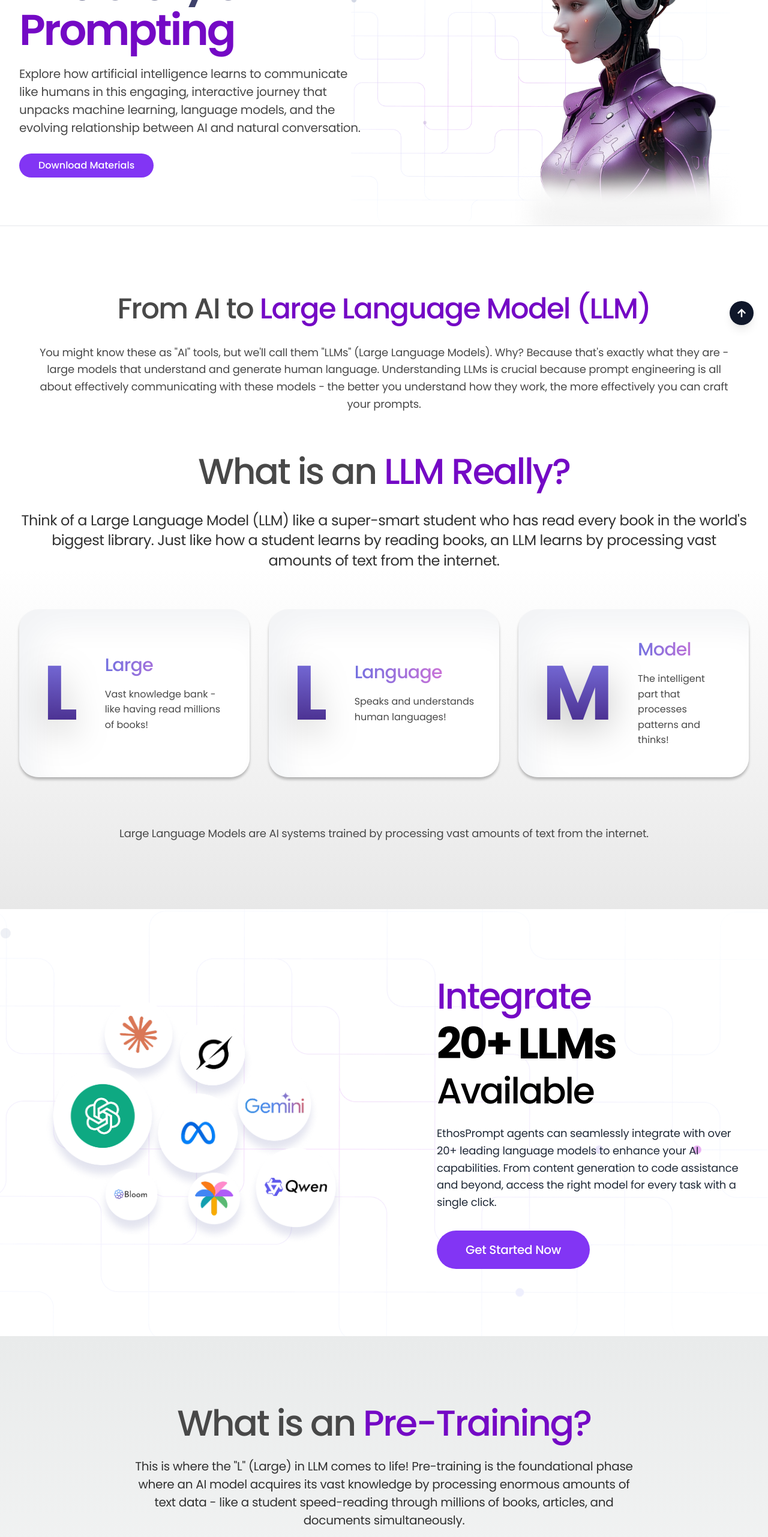
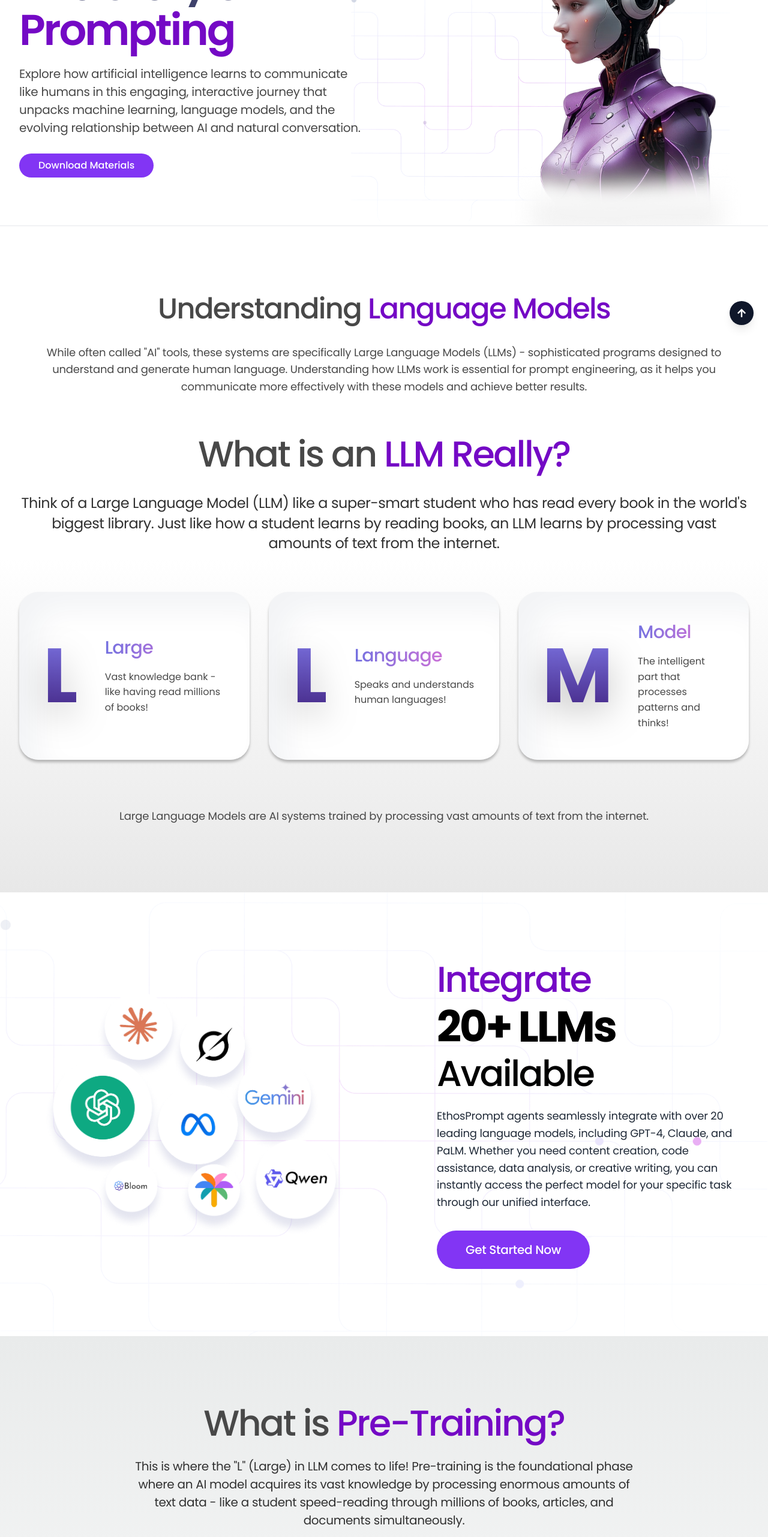
Before and after one commit to Uththunga/ethos-prompt-UI, a React (Vite) app: page /basics in a window 1280 px wide. Shown: the part 234-2797 px from the top of the page at 60% size. Built offline with nearby package versions, Linux system fonts and the light colour scheme; a web font is replaced by a local one.

Commit message:
Refactor code structure for improved readability and maintainability

```diff
--- a/client/pages/Basics.tsx
+++ b/client/pages/Basics.tsx
@@ -2,6 +2,7 @@ import { Navigation } from "@/components/Navigation";
 import { Footer } from "@/components/Footer";
 import { Button } from "@/components/ui/button";
 import { LearningMaterialSection } from "@/components/LearningMaterialSection";
+import { Link } from "react-router-dom";
 
 export const Basics = () => {
   // For assets in the public directory, we should use the Vite base URL
@@ -66,12 +67,12 @@ export const Basics = () => {
             {/* Section Title */}
             <header className="text-center mb-12 lg:mb-16">
               <h2 id="ai-to-llm-heading" className="text-xl sm:text-2xl md:text-3xl lg:text-4xl xl:text-5xl font-medium leading-tight tracking-tight mb-6 lg:mb-8">
-                <span className="text-ethos-gray">From AI to </span>
-                <span className="text-ethos-purple">Large Language Model (LLM)</span>
+                <span className="text-ethos-gray">Understanding </span>
+                <span className="text-ethos-purple">Language Models</span>
               </h2>
 
               <p className="text-ethos-gray text-xs sm:text-sm md:text-base lg:text-lg font-normal leading-relaxed tracking-tight max-w-6xl mx-auto">
-                You might know these as "AI" tools, but we'll call them "LLMs" (Large Language Models). Why? Because that's exactly what they are - large models that understand and generate human language. Understanding LLMs is crucial because prompt engineering is all about effectively communicating with these models - the better you understand how they work, the more effectively you can craft your prompts.
+                While often called "AI" tools, these systems are specifically Large Language Models (LLMs) - sophisticated programs designed to understand and generate human language. Understanding how LLMs work is essential for prompt engineering, as it helps you communicate more effectively with these models and achieve better results.
               </p>
             </header>
 
@@ -190,7 +191,7 @@ export const Basics = () => {
                 </header>
 
                 <p className="text-gray-800 text-sm sm:text-base lg:text-lg font-normal leading-relaxed tracking-tight max-w-4xl mx-auto lg:mx-0">
-                  EthosPrompt agents can seamlessly integrate with over 20+ leading language models to enhance your AI capabilities. From content generation to code assistance and beyond, access the right model for every task with a single click.
+                  EthosPrompt agents seamlessly integrate with over 20 leading language models, including GPT-4, Claude, and PaLM. Whether you need content creation, code assistance, data analysis, or creative writing, you can instantly access the perfect model for your specific task through our unified interface.
                 </p>
 
                 <div className="pt-2">
@@ -213,7 +214,7 @@ export const Basics = () => {
               {/* Pre-Training */}
               <div>
                 <h3 className="text-2xl sm:text-3xl md:text-4xl lg:text-5xl xl:text-6xl font-medium leading-tight tracking-tight mb-4 lg:mb-6">
-                  <span className="text-ethos-gray">What is an </span>
+                  <span className="text-ethos-gray">What is </span>
                   <span className="text-ethos-purple">Pre-Training?</span>
                 </h3>
                 <p className="text-[#313131] text-sm sm:text-base md:text-lg lg:text-xl font-normal leading-relaxed tracking-tight">
@@ -224,8 +225,8 @@ export const Basics = () => {
               {/* Fine-Tuning */}
               <div>
                 <h3 className="text-2xl sm:text-3xl md:text-4xl lg:text-5xl xl:text-6xl font-medium leading-tight tracking-tight mb-4 lg:mb-6">
-                  <span className="text-ethos-gray">What is an </span>
-                  <span className="text-ethos-purple">Fine tuning?</span>
+                  <span className="text-ethos-gray">What is </span>
+                  <span className="text-ethos-purple">Fine-Tuning?</span>
                 </h3>
                 <p className="text-[#313131] text-sm sm:text-base md:text-lg lg:text-xl font-normal leading-relaxed tracking-tight">
                   This is where the "M" (Model) in LLM truly comes to life! While pre-training provides vast knowledge, fine-tuning transforms this raw knowledge into sophisticated thinking and decision-making abilities - it's like transforming a medical student who has memorized textbooks into a skilled doctor who can diagnose and treat patients effectively.
@@ -247,6 +248,31 @@ export const Basics = () => {
         </div>
       </section>
 
+      {/* Next Steps - Advanced Techniques Section */}
+      <section className="bg-gradient-to-b from-[#E9EBEB] to-white py-16 md:py-20 lg:py-24 xl:py-28 relative">
+        <div className="max-w-7xl mx-auto px-4 sm:px-6 lg:px-8">
+          <div className="text-center space-y-6 md:space-y-8 lg:space-y-10">
+            <h2 className="text-2xl sm:text-3xl md:text-4xl lg:text-5xl xl:text-6xl font-medium leading-tight tracking-tight">
+              <span className="text-ethos-gray">Ready for </span>
+              <span className="text-ethos-purple">Advanced Techniques?</span>
+            </h2>
+
+            <p className="text-ethos-gray text-sm sm:text-base md:text-lg lg:text-xl font-normal leading-relaxed max-w-3xl mx-auto">
+              Now that you understand the basics, take your prompting skills to the next level. Discover advanced techniques like Chain of Thought, Role Playing, and Context Engineering.
+            </p>
+
+            <div className="pt-4 md:pt-6 lg:pt-8">
+              <Link
+                to="/techniques"
+                className="inline-block bg-gradient-to-r from-[#7A71DF] to-[#442785] text-white px-8 md:px-10 py-3 md:py-4 rounded-full text-base md:text-lg font-medium hover:shadow-lg transition-shadow duration-300 ease-in-out"
+              >
+                Explore Advanced Techniques
+              </Link>
+            </div>
+          </div>
+        </div>
+      </section>
+
       <LearningMaterialSection baseUrl={baseUrl} />
 
       <Footer />
--- a/client/pages/PromptingGuide.tsx
+++ b/client/pages/PromptingGuide.tsx
@@ -42,7 +42,7 @@ export const PromptingGuide = () => {
             {/* Subtitle - positioned at bottom */}
             <div className="text-center">
               <p className="text-ethos-gray font-normal leading-relaxed text-sm sm:text-base lg:text-lg xl:text-xl w-full text-center whitespace-normal sm:whitespace-nowrap overflow-visible sm:overflow-hidden sm:text-ellipsis">
-                Unlock the full potential of AI models by learning how to craft effective prompts. Turn your ideas into powerful results.
+                Master the art of communicating with AI through strategic prompting. Learn to craft precise instructions that transform your ideas into exceptional results, whether you're coding, writing, or solving complex problems.
               </p>
             </div>
           </div>
--- a/client/pages/Techniques.tsx
+++ b/client/pages/Techniques.tsx
@@ -81,7 +81,7 @@ export const Techniques = () => {
               </h2>
 
               <p className="text-ethos-gray text-xs sm:text-sm md:text-base lg:text-lg font-normal leading-relaxed tracking-tight max-w-2xl text-left">
-                Think of a Large Language Model (LLM) like a super-smart student who has read every book in the world's biggest library. Just like how a student learns by reading books, an LLM learns by processing vast amounts of text from the internet.
+                Master these fundamental techniques to transform your interactions with AI. Each approach serves a specific purpose and, when combined effectively, enables you to achieve more accurate, creative, and reliable results from AI models.
               </p>
             </header>
 
@@ -154,11 +154,11 @@ export const Techniques = () => {
 
               <div className="space-y-4 lg:space-y-5">
                 <p className="text-ethos-gray text-sm sm:text-base md:text-base lg:text-base font-normal leading-normal tracking-tight">
-                  Chain of Thought (CoT) is a powerful prompting technique used in artificial intelligence—particularly in large language models like ChatGPT—that encourages the model to generate step-by-step reasoning before reaching a final answer. Rather than responding immediately with a single, direct answer, the AI is prompted to "think out loud", breaking down the problem or question into logical steps. This method closely mirrors how humans solve complex problems by working through their thoughts in stages.
+                  Chain of Thought (CoT) prompting is a powerful technique that guides AI models to break down complex problems into logical steps, similar to human reasoning. Instead of jumping to conclusions, the AI explains its thinking process, making its responses more accurate and transparent. This approach is particularly effective for tasks requiring multi-step reasoning or complex problem-solving.
                 </p>
 
                 <p className="text-ethos-gray text-sm sm:text-base md:text-base lg:text-base font-normal leading-normal tracking-tight">
-                  CoT is especially useful in scenarios that require multi-step thinking, such as solving math equations, analyzing cause-and-effect relationships, making decisions based on multiple conditions, or answering questions that involve abstract or layered reasoning. By guiding the model to articulate its thought process, CoT significantly improves the accuracy, clarity, and reliability of responses.
+                  This technique excels in complex scenarios like mathematical problem-solving, code debugging, logical analysis, and multi-step decision making. By encouraging the AI to show its work, you can verify its reasoning, catch potential errors, and ensure the final output aligns with your expectations. It's like having a collaborative partner that explains their thinking at each step.
                 </p>
 
                 <p className="text-ethos-gray text-sm sm:text-base md:text-base lg:text-base font-normal leading-normal tracking-tight">
@@ -253,7 +253,7 @@ export const Techniques = () => {
               {/* Center Image */}
               <div className="order-1 lg:order-2 flex justify-center items-center w-full max-w-[240px] sm:max-w-[300px] md:max-w-[360px] lg:max-w-[400px] xl:max-w-[440px] mx-auto h-full min-h-[200px] lg:min-h-[300px] my-auto">
                 <img
-                  src={`${baseUrl}assets/images/techniques/ai4.png`}
+                  src={`${baseUrl}assets/images/techniques/ai5.png`}
                   alt="Best practices illustration"
                   className="w-full h-auto object-contain"
                   loading="lazy"
```
Also changed, not shown: public/assets/images/techniques/ai5.png (added).
